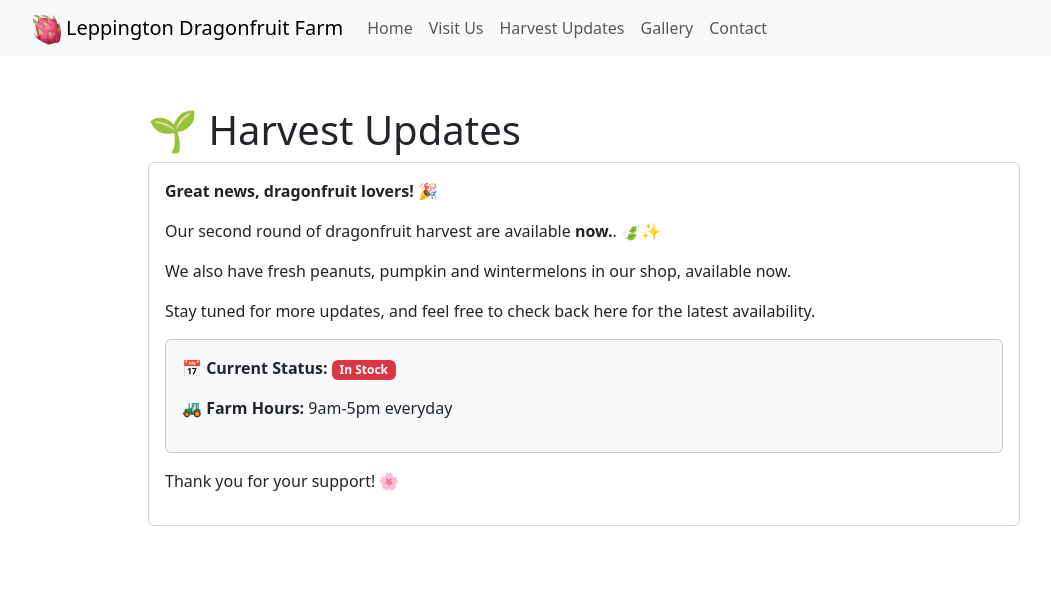
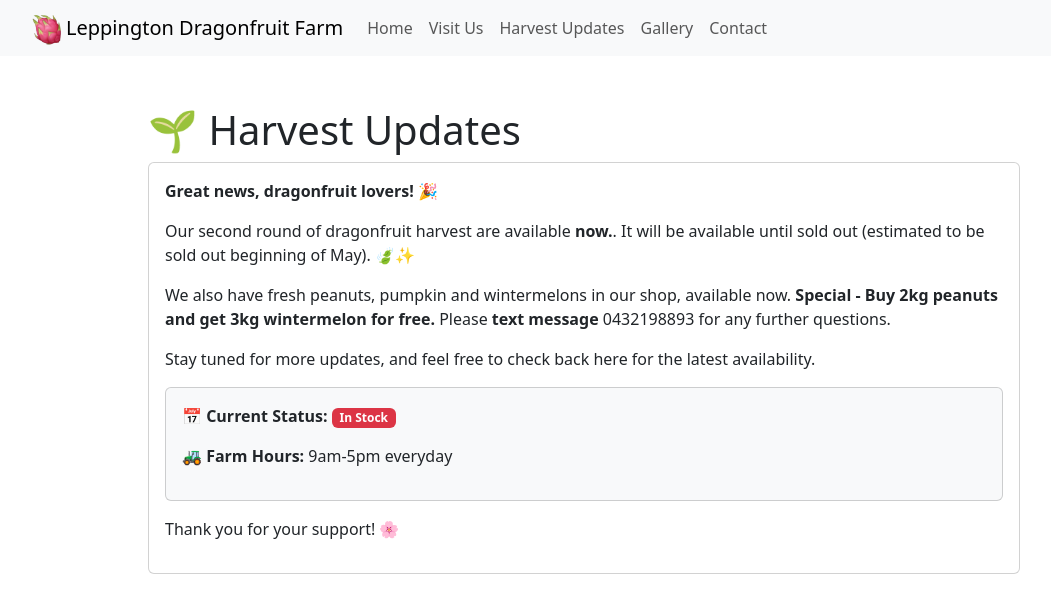
Before and after one commit to jacqui13/leppington-dragonfruit-farm, a Next.js app: page /updates in a window 1280 px wide. Shown: the top 612 px of the page, without its empty margins (56-1107 px from the left). Built offline with nearby package versions, Linux system fonts and the light colour scheme.

Commit message:
Harvest updates

```diff
--- a/src/app/updates/page.tsx
+++ b/src/app/updates/page.tsx
@@ -9,10 +9,10 @@ export default function Updates() {
                 <Card.Body>
                     <p><strong>Great news, dragonfruit lovers! 🎉</strong></p>
                     <p>
-                        Our second round of dragonfruit harvest are available <strong>now.</strong>. 🍃✨
+                        Our second round of dragonfruit harvest are available <strong>now.</strong>. It will be available until sold out (estimated to be sold out beginning of May). 🍃✨
                     </p>
                     <p>
-                        We also have fresh peanuts, pumpkin and wintermelons in our shop, available now.
+                        We also have fresh peanuts, pumpkin and wintermelons in our shop, available now. <strong>Special - Buy 2kg peanuts and get 3kg wintermelon for free.</strong> Please <strong>text message</strong> 0432198893 for any further questions.
                     </p>
                     <p>
                         Stay tuned for more updates, and feel free to check back here for the latest availability.
```
